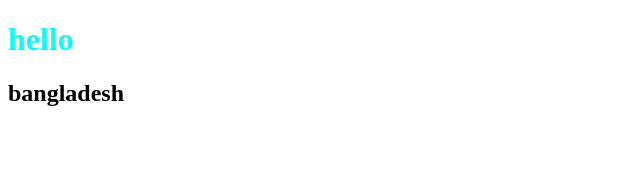
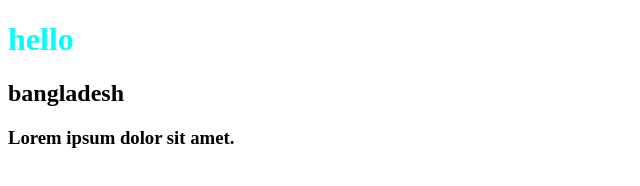
Before and after one commit to rafia1150/my-first-repo, a plain HTML site: page index.html in a window 1280 px wide. Shown: the whole page, without its empty margins (0-640 px from the left). Drawn offline with Linux system fonts and the light colour scheme.

Commit message:
adding paragraph

```diff
--- a/index.html
+++ b/index.html
@@ -3,11 +3,12 @@
 <head>
     <meta charset="UTF-8">
     <meta name="viewport" content="width=device-width, initial-scale=1.0">
-    <title>Document</title>
+    <title>my repo</title>
     <link rel="stylesheet"href="style.css">
 </head>
 <body>
     <h1> hello</h1>
     <h2> bangladesh</h2>
+    <H3>Lorem ipsum dolor sit amet.</H3>
 </body>
 </html>
```
